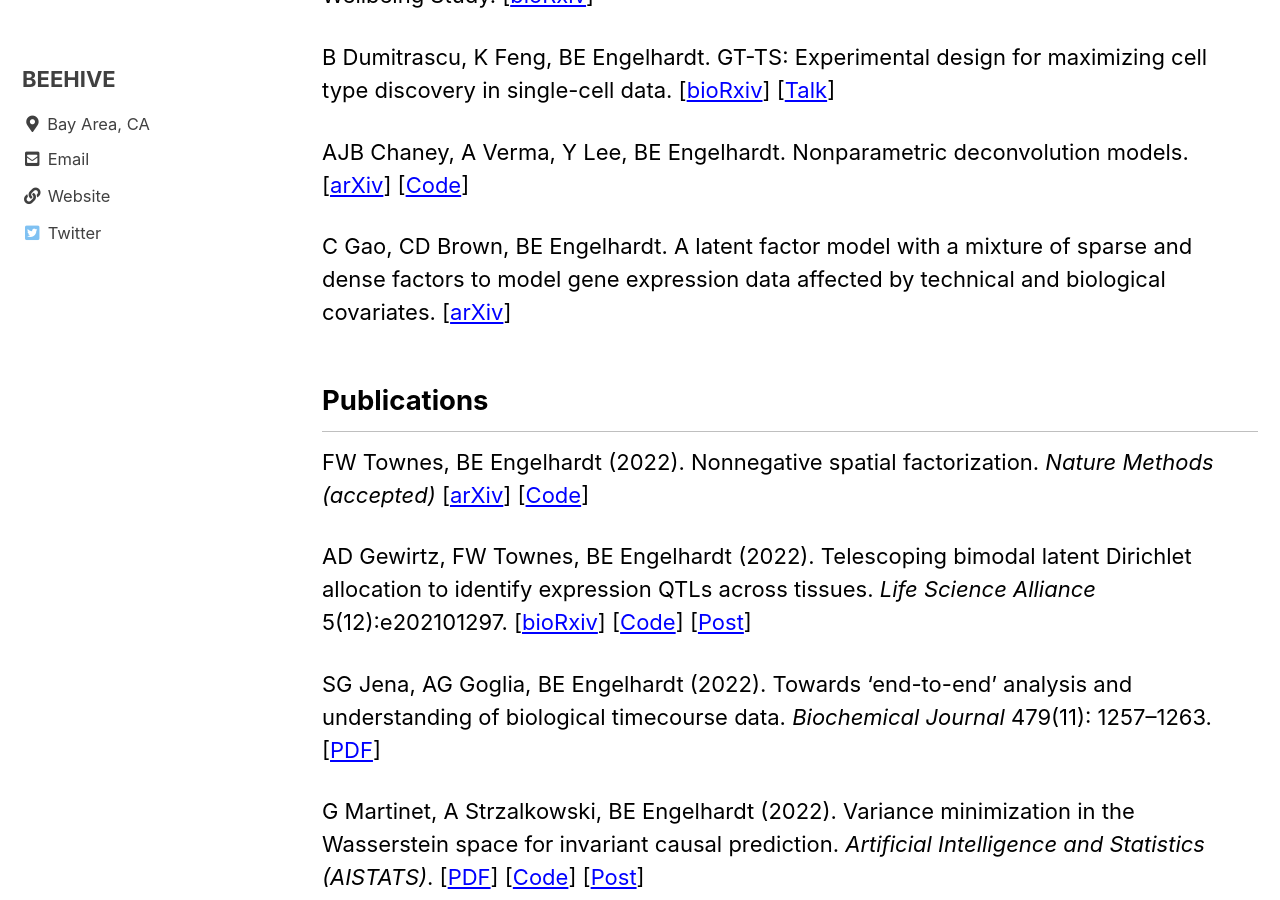
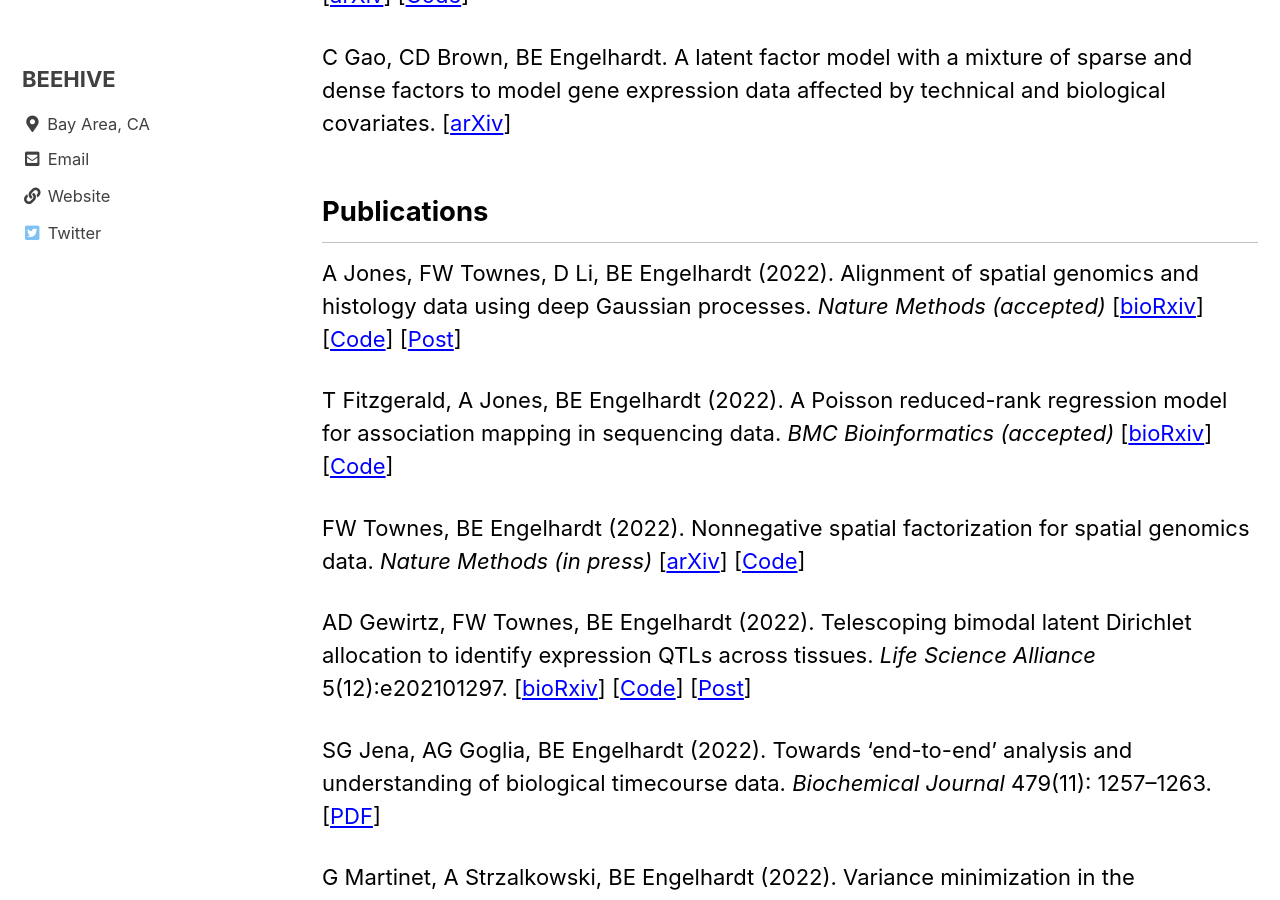
Before and after one commit to stanfordbeehive/stanfordbeehive.github.io, a Jekyll site: the page built from _pages/publications.md, in a window 1280 px wide and 900 px high, scrolled down 1250 px. Built offline with Jekyll 4.4.1, drawn with Linux system fonts in a browser that asks for light colours; cached includes are drawn as plain includes; some of the changed text lies outside the part shown.

Commit message:
Update publications.md

```diff
--- a/_pages/publications.md
+++ b/_pages/publications.md
@@ -10,11 +10,7 @@ AD Gewirtz, FW Townes, BE Engelhardt (2022). Expression QTLs in single-cell sequ
 
 A Jones, G Gundersen, BE Engelhardt (2022). Linking histology and molecular state across human tissues. [[bioRxiv](https://www.biorxiv.org/content/10.1101/2022.06.10.495669v1)]
 
-T Fitzgerald, A Jones, BE Engelhardt (2022). A Poisson reduced-rank regression model for association mapping in sequencing data. [[bioRxiv](https://www.biorxiv.org/content/10.1101/2022.05.31.494236)] [[Code](https://github.com/tianafitz/PRRR)]
-
 A Mandyam, A Jones, K Laudanski, BE Engelhardt. Nested policy reinforcement learning. [[arXiv](https://arxiv.org/abs/2110.02879)]
-
-A Jones, FW Townes, D Li, BE Engelhardt (2022). Alignment of spatial genomics and histology data using deep Gaussian processes. [[bioRxiv](https://www.biorxiv.org/content/10.1101/2022.01.10.475692)] [[Code](https://github.com/andrewcharlesjones/spatial-alignment)] [[Post](https://stanfordbeehive.github.io/GPSA/)]
 
 D Li\*, A Jones\*, BE Engelhardt. Probabilistic contrastive principal component analysis. [[arXiv](https://arxiv.org/abs/2012.07977)] [[Code](https://github.com/andrewcharlesjones/pcpca)]
 
@@ -34,7 +30,11 @@ C Gao, CD Brown, BE Engelhardt. A latent factor model with a mixture of sparse a
 
 ## Publications
 
-FW Townes, BE Engelhardt (2022). Nonnegative spatial factorization. *Nature Methods (accepted)* [[arXiv](https://arxiv.org/abs/2110.06122)] [[Code](https://github.com/willtownes/nsf-paper)]
+A Jones, FW Townes, D Li, BE Engelhardt (2022). Alignment of spatial genomics and histology data using deep Gaussian processes. *Nature Methods (accepted)* [[bioRxiv](https://www.biorxiv.org/content/10.1101/2022.01.10.475692)] [[Code](https://github.com/andrewcharlesjones/spatial-alignment)] [[Post](https://stanfordbeehive.github.io/GPSA/)]
+
+T Fitzgerald, A Jones, BE Engelhardt (2022). A Poisson reduced-rank regression model for association mapping in sequencing data. *BMC Bioinformatics (accepted)* [[bioRxiv](https://www.biorxiv.org/content/10.1101/2022.05.31.494236)] [[Code](https://github.com/tianafitz/PRRR)]
+
+FW Townes, BE Engelhardt (2022). Nonnegative spatial factorization for spatial genomics data. *Nature Methods (in press)* [[arXiv](https://arxiv.org/abs/2110.06122)] [[Code](https://github.com/willtownes/nsf-paper)]
 
 AD Gewirtz, FW Townes, BE Engelhardt (2022). Telescoping bimodal latent Dirichlet allocation to identify expression QTLs across tissues. *Life Science Alliance* 5(12):e202101297. [[bioRxiv](https://www.life-science-alliance.org/content/5/12/e202101297)] [[Code](https://github.com/gewirtz/TBLDA)] [[Post](https://stanfordbeehive.github.io/TBLDA/)]
 
```
